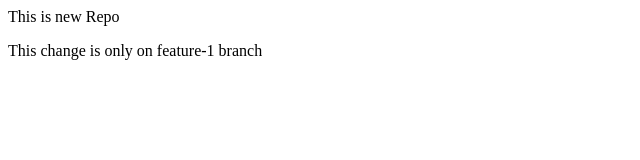
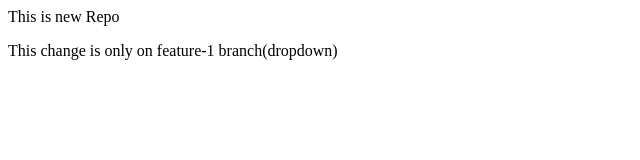
Before and after one commit to vedant0706/localrepo, a plain HTML site: page index.html in a window 1280 px wide. Shown: the full height of the page, 0-640 px from the left. Drawn offline with Linux system fonts and the light colour scheme.

```diff
--- a/index.html
+++ b/index.html
@@ -1,2 +1,2 @@
 <p>This is new Repo</p>
-<p>This change is only on feature-1 branch</p>
+<p>This change is only on feature-1 branch(dropdown)</p>
```
